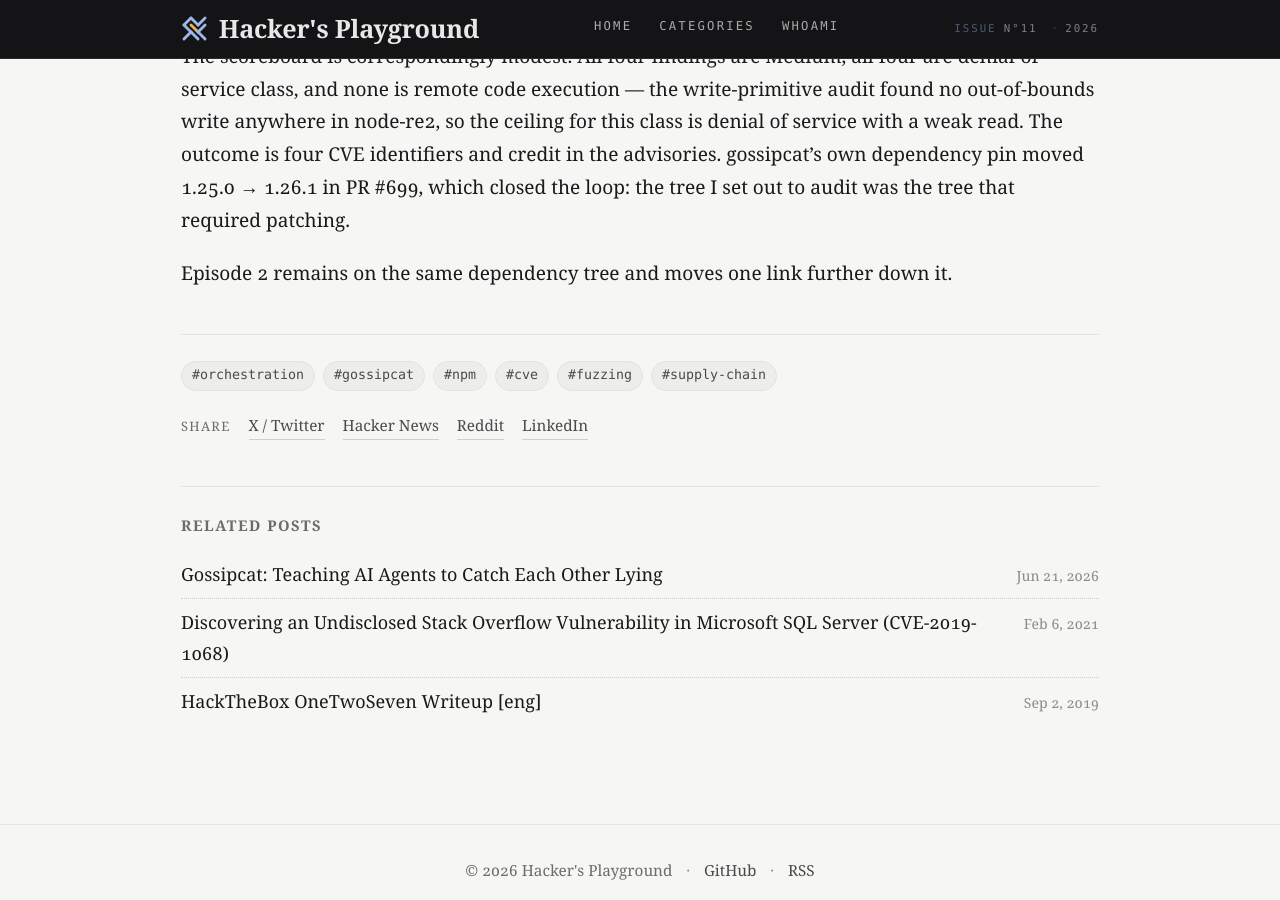
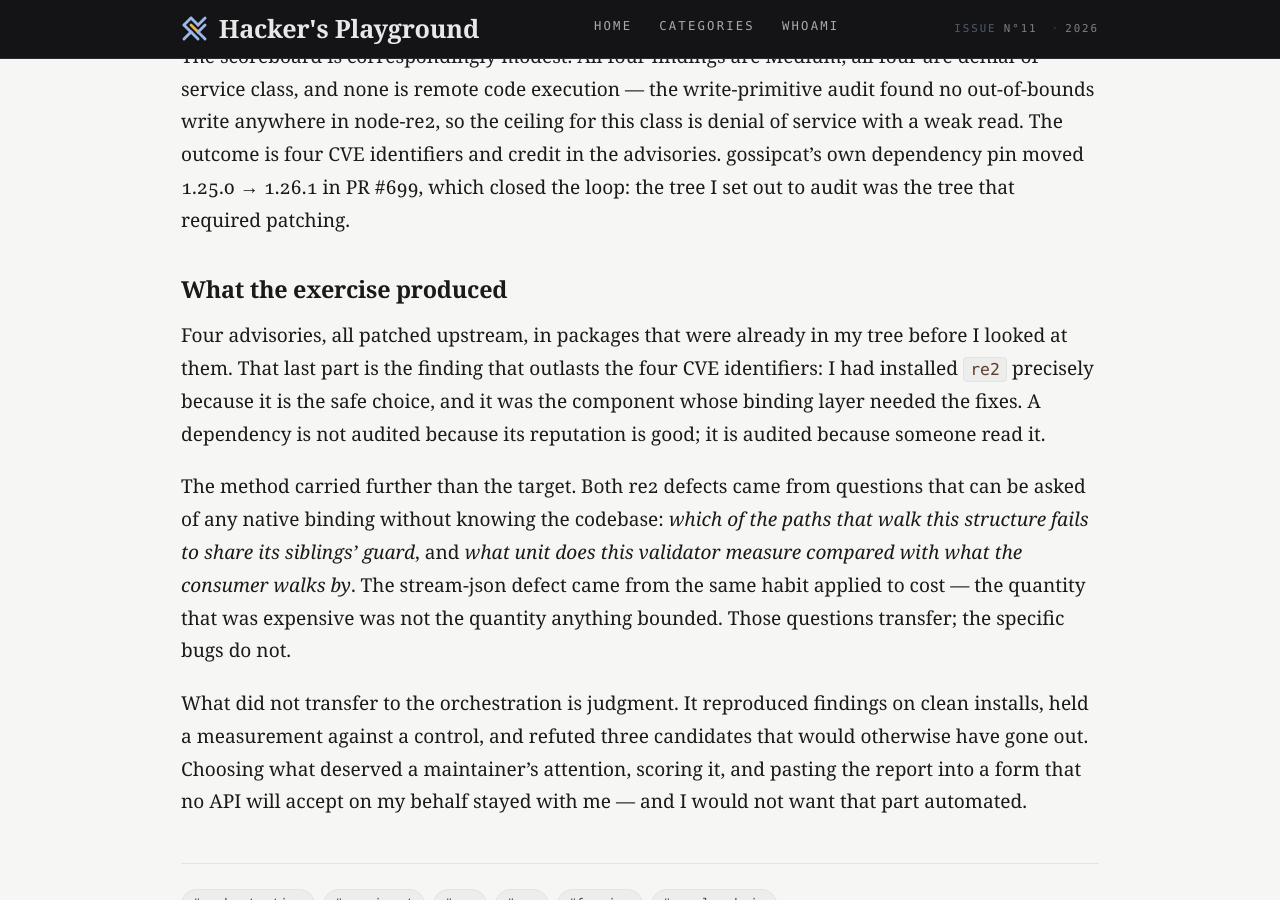
Before and after one commit to ataberk-xyz/ataberk-xyz.github.io, a Jekyll site: the page built from _posts/2026-08-07-four-cves-in-my-own-dependency-tree.md, in a window 1280 px wide and 900 px high, scrolled down 7533 px. Built offline with Jekyll 4.4.1, drawn with Linux system fonts in a browser that asks for light colours; some of the changed text lies outside the part shown.

Commit message:
post: replace the Episode 2 teaser with an outcome section
Co-Authored-By: Claude Fable 5 <noreply@anthropic.com>

```diff
--- a/_posts/2026-08-07-four-cves-in-my-own-dependency-tree.md
+++ b/_posts/2026-08-07-four-cves-in-my-own-dependency-tree.md
@@ -140,4 +140,10 @@ The same pass identified a measurement artifact before it reached anyone: a sync
 
 The scoreboard is correspondingly modest. All four findings are Medium, all four are denial-of-service class, and none is remote code execution — the write-primitive audit found no out-of-bounds write anywhere in node-re2, so the ceiling for this class is denial of service with a weak read. The outcome is four CVE identifiers and credit in the advisories. gossipcat's own dependency pin moved 1.25.0 → 1.26.1 in PR #699, which closed the loop: the tree I set out to audit was the tree that required patching.
 
-Episode 2 remains on the same dependency tree and moves one link further down it.
+### What the exercise produced
+
+Four advisories, all patched upstream, in packages that were already in my tree before I looked at them. That last part is the finding that outlasts the four CVE identifiers: I had installed `re2` precisely because it is the safe choice, and it was the component whose binding layer needed the fixes. A dependency is not audited because its reputation is good; it is audited because someone read it.
+
+The method carried further than the target. Both re2 defects came from questions that can be asked of any native binding without knowing the codebase: *which of the paths that walk this structure fails to share its siblings' guard*, and *what unit does this validator measure compared with what the consumer walks by*. The stream-json defect came from the same habit applied to cost — the quantity that was expensive was not the quantity anything bounded. Those questions transfer; the specific bugs do not.
+
+What did not transfer to the orchestration is judgment. It reproduced findings on clean installs, held a measurement against a control, and refuted three candidates that would otherwise have gone out. Choosing what deserved a maintainer's attention, scoring it, and pasting the report into a form that no API will accept on my behalf stayed with me — and I would not want that part automated.
```
